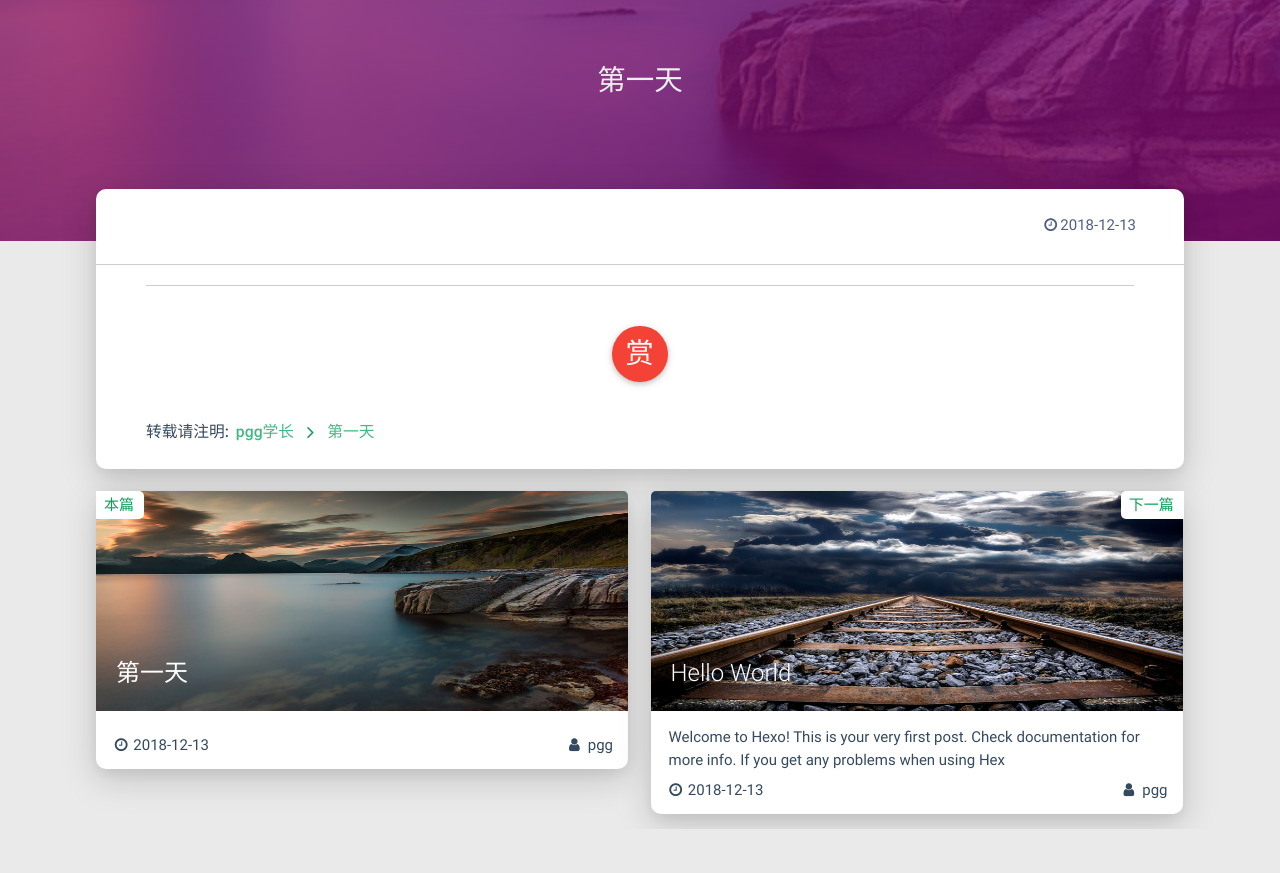
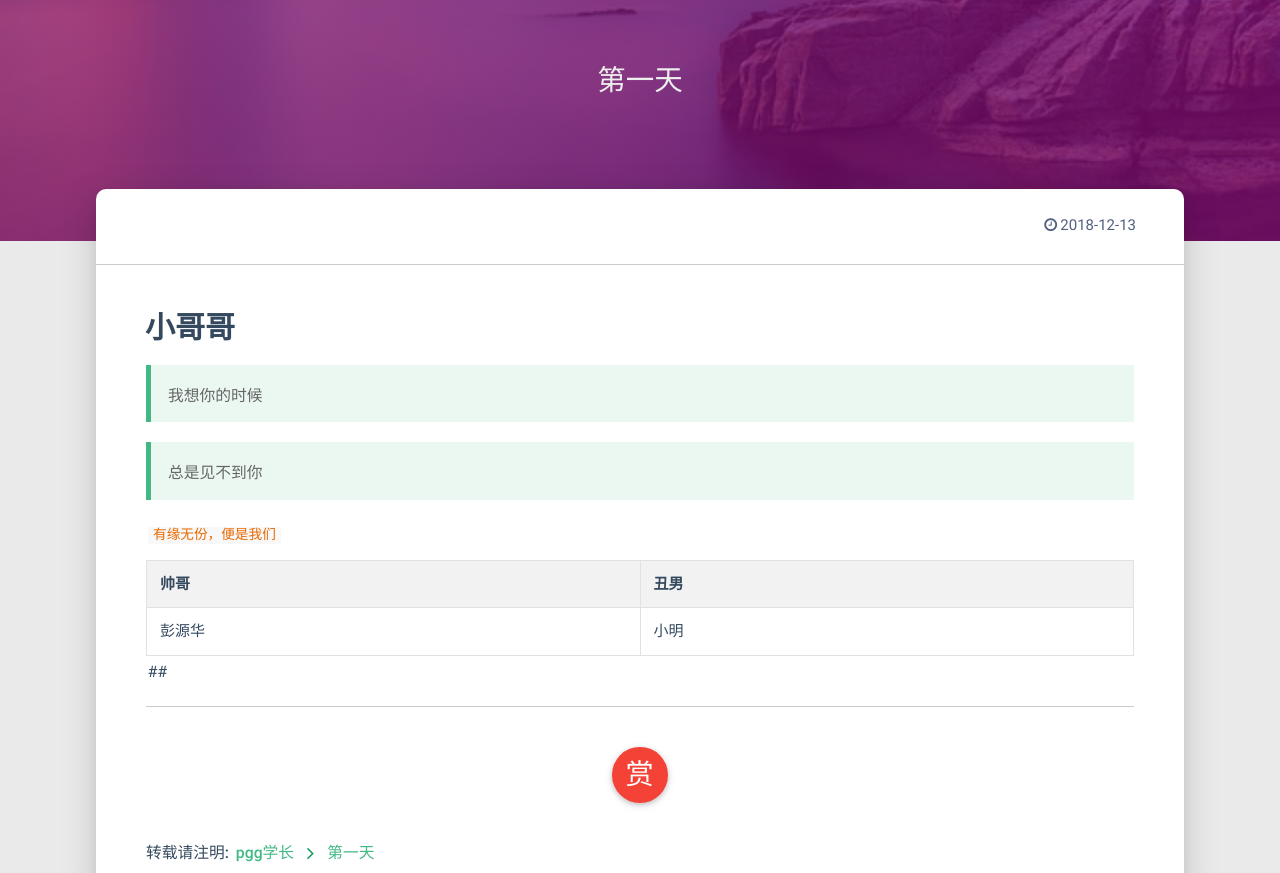
Before and after one commit to pggbo/pgg.io, a plain HTML site: page 2018/12/13/第一天/index.html in a window 1280 px wide. Shown: the part 79-952 px from the top of the page. Before the commit the page ends 908 px from the top, so only its background shows below. Drawn offline with Linux system fonts and the light colour scheme.

Commit message:
Site updated: 2018-12-18 20:10:01

```diff
--- a/2018/12/13/第一天/index.html
+++ b/2018/12/13/第一天/index.html
@@ -6,7 +6,29 @@
 <head><meta name="generator" content="Hexo 3.8.0">
     <meta charset="utf-8">
     <meta name="keywords" content="第一天, pgg学长">
-    <meta name="description" content="第一天 | pgg学长">
+    <meta name="description" content="小哥哥
+我想你的时候
+
+
+总是见不到你
+
+有缘无份，便是我们
+
+
+
+帅哥
+丑男
+
+
+
+
+彭源华
+小明
+
+
+
+##
+">
     <meta http-equiv="X-UA-Compatible" content="IE=edge">
     <meta name="viewport" content="width=device-width, initial-scale=1.0">
     <meta name="renderer" content="webkit|ie-stand|ie-comp">
@@ -91,6 +113,28 @@
         <hr>
         <div class="card-content article-card-content">
             <div id="articleContent">
+                <h1 id="小哥哥"><a href="#小哥哥" class="headerlink" title="小哥哥"></a>小哥哥</h1><blockquote>
+<p>我想你的时候</p>
+</blockquote>
+<blockquote>
+<p>总是见不到你</p>
+</blockquote>
+<p><code>有缘无份，便是我们</code></p>
+<table>
+<thead>
+<tr>
+<th>帅哥</th>
+<th>丑男</th>
+</tr>
+</thead>
+<tbody>
+<tr>
+<td>彭源华</td>
+<td>小明</td>
+</tr>
+</tbody>
+</table>
+<p>## </p>
 
             </div>
             <hr>
@@ -255,7 +299,29 @@
                     </div>
                 </a>
                 <div class="card-content article-content">
-                    <div class="summary"></div>
+                    <div class="summary">小哥哥
+我想你的时候
+
+
+总是见不到你
+
+有缘无份，便是我们
+
+
+
+帅哥
+丑男
+
+
+
+
+彭源华
+小明
+
+
+
+##
+</div>
                     <div class="publish-info">
                             <span class="publish-date">
                                 <i class="fa fa-clock-o fa-fw icon-date"></i>2018-12-13
--- a/search.xml
+++ b/search.xml
@@ -7,7 +7,7 @@
       <link href="/2018/12/13/%E7%AC%AC%E4%B8%80%E5%A4%A9/"/>
       <url>/2018/12/13/%E7%AC%AC%E4%B8%80%E5%A4%A9/</url>
 
-        <content type="html"><![CDATA[]]></content>
+        <content type="html"><![CDATA[<h1 id="小哥哥"><a href="#小哥哥" class="headerlink" title="小哥哥"></a>小哥哥</h1><blockquote><p>我想你的时候</p></blockquote><blockquote><p>总是见不到你</p></blockquote><p><code>有缘无份，便是我们</code></p><table><thead><tr><th>帅哥</th><th>丑男</th></tr></thead><tbody><tr><td>彭源华</td><td>小明</td></tr></tbody></table><p>## </p>]]></content>
 
 
 
```
Also changed, not shown: 2018/12/13/hello-world/index.html (+23 -1 lines), archives/2018/12/index.html (+25 -3 lines), archives/2018/index.html (+25 -3 lines), archives/index.html (+25 -3 lines), atom.xml (+14 -2 lines), index.html (+23 -1 lines), acbshd.jpg (added).
